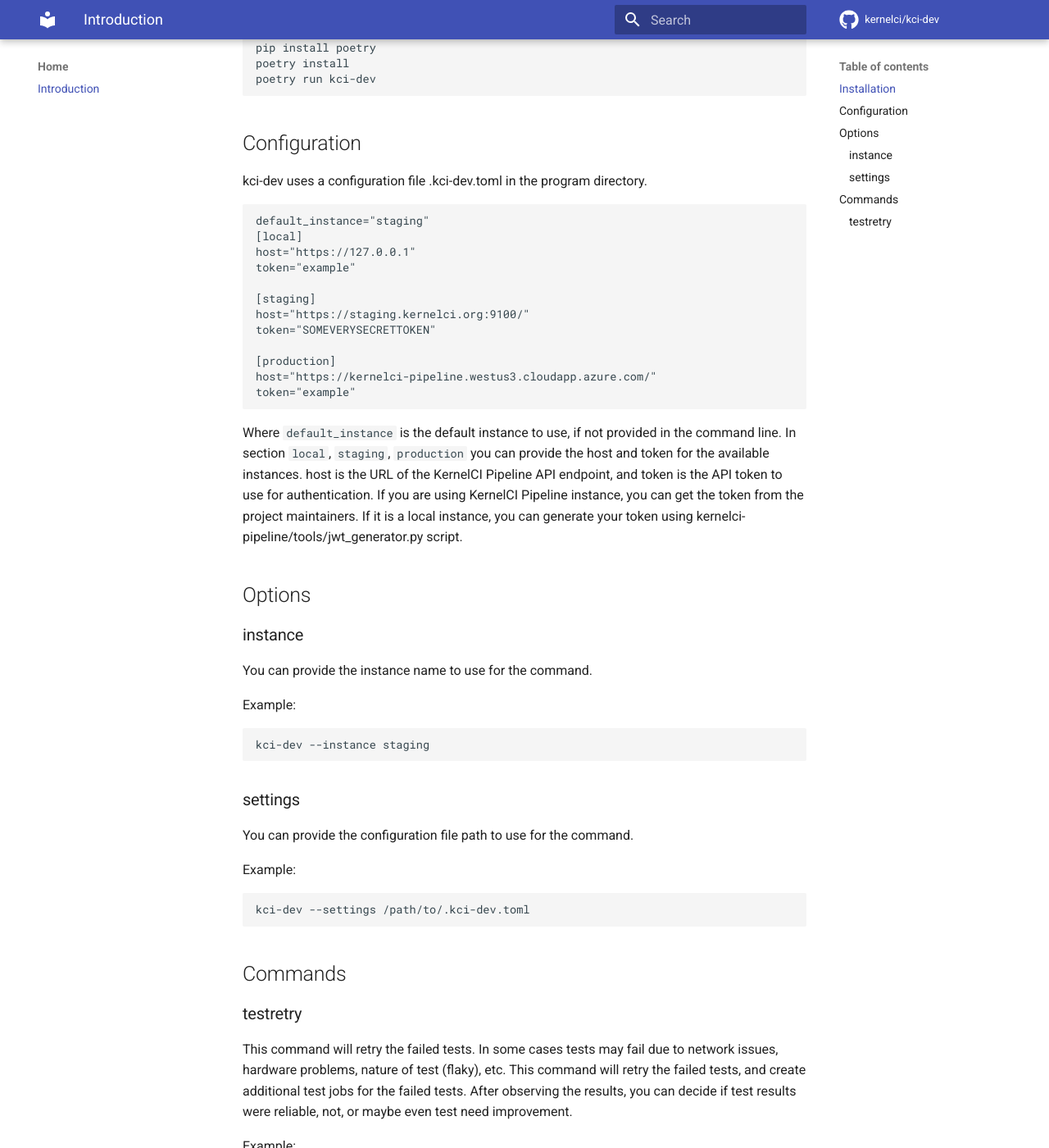
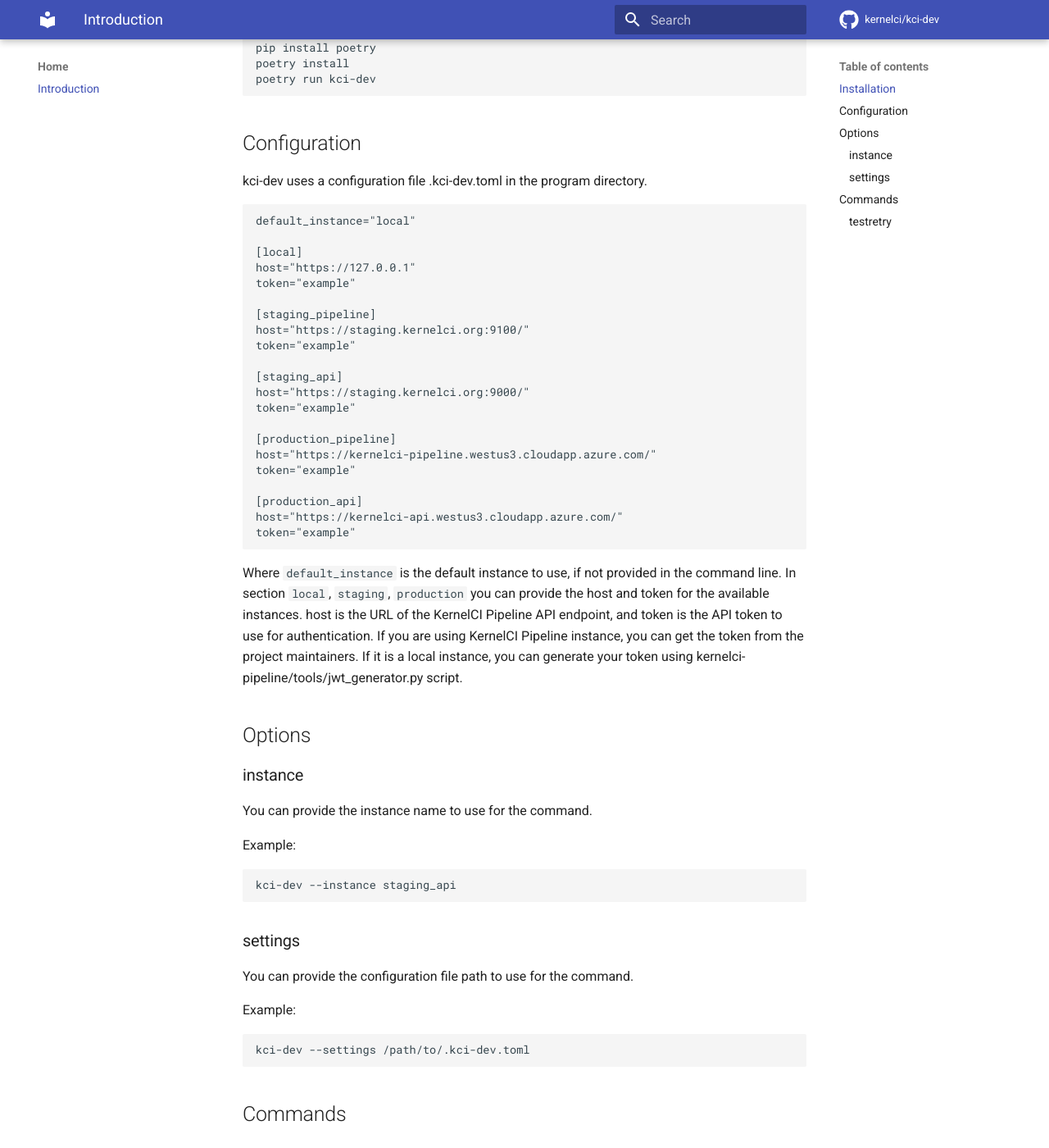
Before and after one commit to kernelci/kci-dev, an MkDocs documentation site: the page built from docs/index.md, in a window 1280 px wide and 1400 px high, scrolled down 411 px. Shown: the whole window at 82% size. Built offline with MkDocs 1.6.1 and Material for MkDocs 9.7.7, drawn with Linux system fonts in a browser that asks for light colours; comment, search, counter and statistics services are not loaded.

Commit message:
kci-dev.toml.example: Update with pipeline api and kernelci api
Signed-off-by: Arisu Tachibana <arisu.tachibana@miraclelinux.com>

````diff
--- a/docs/index.md
+++ b/docs/index.md
@@ -18,17 +18,26 @@ poetry run kci-dev
 
 kci-dev uses a configuration file .kci-dev.toml in the program directory.
 ```toml
-default_instance="staging"
+default_instance="local"
+
 [local]
 host="https://127.0.0.1"
 token="example"
 
-[staging]
+[staging_pipeline]
 host="https://staging.kernelci.org:9100/"
-token="SOMEVERYSECRETTOKEN"
+token="example"
 
-[production]
+[staging_api]
+host="https://staging.kernelci.org:9000/"
+token="example"
+
+[production_pipeline]
 host="https://kernelci-pipeline.westus3.cloudapp.azure.com/"
+token="example"
+
+[production_api]
+host="https://kernelci-api.westus3.cloudapp.azure.com/"
 token="example"
 ```
 
@@ -45,7 +54,7 @@ You can provide the instance name to use for the command.
 
 Example:
 ```sh
-kci-dev --instance staging
+kci-dev --instance staging_api
 ```
 
 ### settings
````
Also changed, not shown: 1 other file.
